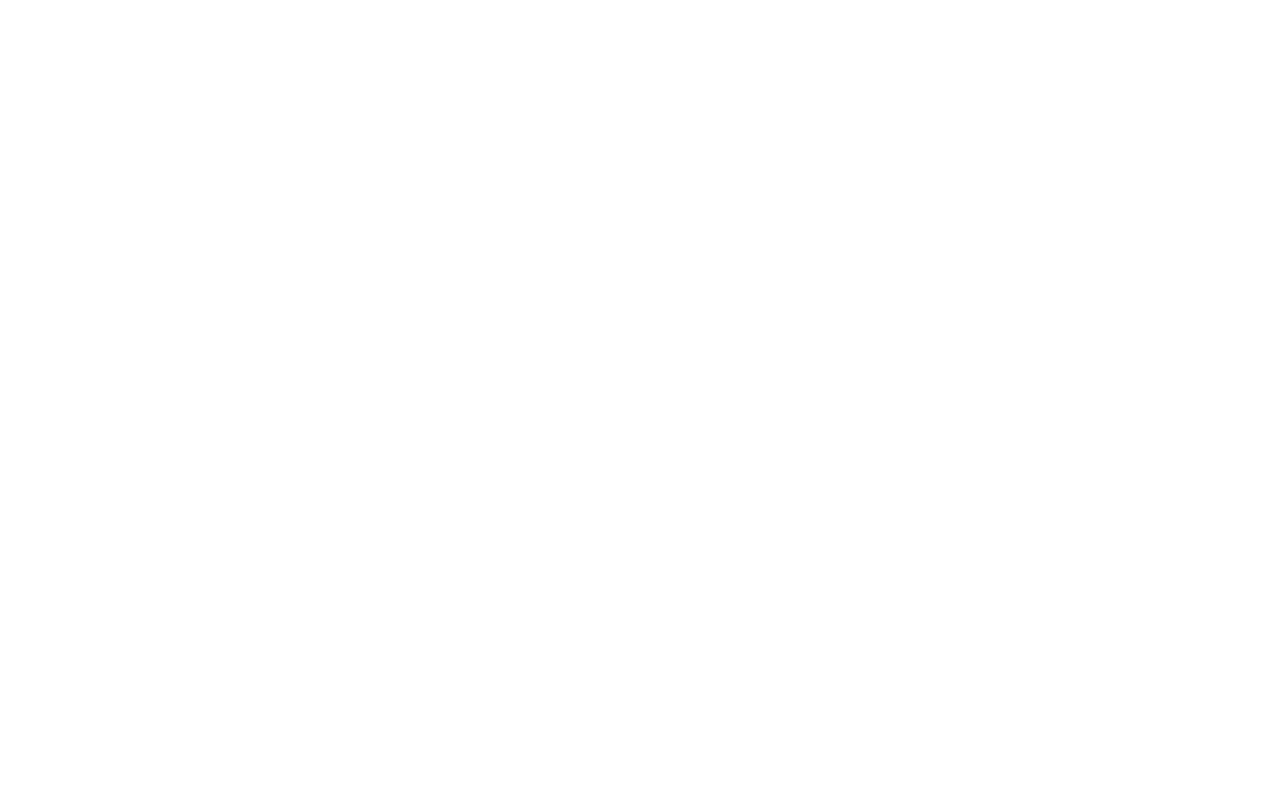
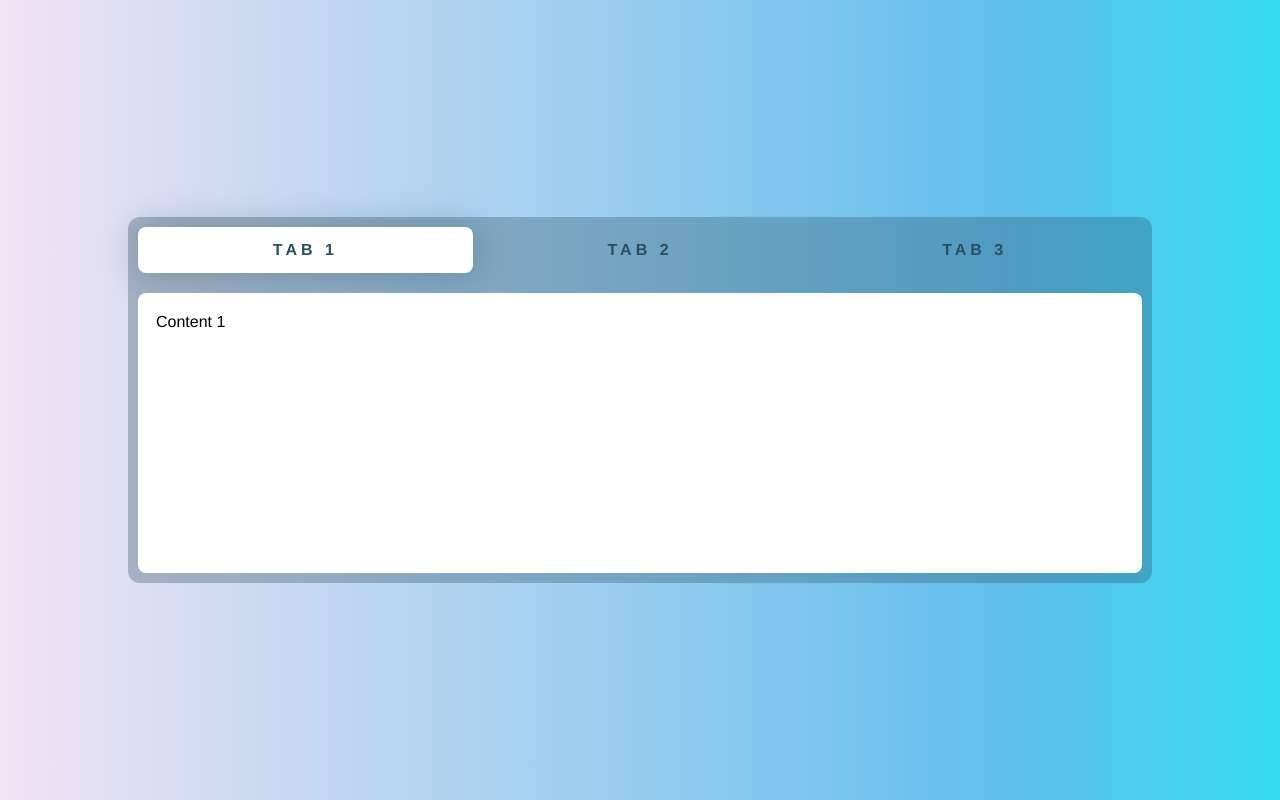
Before and after one commit to mindarc/frontend-assessment, a Vue app in the folder mindarc-exercise/: page /second in a window 1280 px wide. Before the commit this address had no page. Built offline with nearby package versions, Linux system fonts and the light colour scheme.

Commit message:
Initial addition of files for Exercise 2

```diff
--- a/mindarc-exercise/src/App.vue
+++ b/mindarc-exercise/src/App.vue
@@ -1,5 +1,6 @@
 <script setup>
 import { RouterLink, RouterView } from 'vue-router'
+import './assets/index.scss';
 </script>
 
 <template>
--- a/mindarc-exercise/src/assets/index.scss
+++ b/mindarc-exercise/src/assets/index.scss
@@ -11,6 +11,18 @@
     font-family: Helvetica, Arial, sans-serif;
 }
 
-.container--homepage {
-    @import 'first.exercise';
+.container {
+    &--homepage {
+        @import 'first.exercise';
+    }
+
+    &--responsive-tabs {
+        width: 100vw;
+        height: 100vh;
+
+        background: rgb(241,227,243);
+        background: linear-gradient(90deg, rgba(241,227,243,1) 0%, rgba(98,191,237,1) 78%, rgba(53,217,243,1) 100%);
+
+        @import 'second.exercise';
+    }
 }
--- /dev/null
+++ b/mindarc-exercise/src/assets/second.exercise.scss
@@ -0,0 +1,119 @@
+.content {
+    position: absolute;
+    width: 80%;
+    top: 50%;
+    left: 50%;
+    transform: translate(-50%, -50%);
+}
+
+.tab-accordion {
+    font-size: 1.6rem;
+
+    @media only screen and (max-width: 789px) {
+        display: none;
+    }
+
+    &__tabs {
+        display: flex;
+        flex-direction: row;
+        height: 100%;
+        position: relative;
+        background-color: rgba(43,78,97,0.32);
+        z-index: -2;
+        border-radius: 12px 12px 0 0;
+        padding: 1rem;
+    }
+
+    &__tab {
+        font-size: 1.6rem;
+        font-weight: 700;
+        text-transform: uppercase;
+        letter-spacing: 4px;
+        padding: 1.4rem 2.6rem;
+        flex: 1;
+        text-align: center;
+        color: #2b4e61;
+    }
+
+    &__indicator {
+        position: absolute;
+        background-color: #ffffff;
+        width: calc((100% - (1rem * 2)) / 3);
+        height: calc(100% - (1rem * 2));
+        border-radius: 8px;
+        z-index: -1;
+        box-shadow: 1px 1px 36px 1px rgba(43,78,97,0.32);
+
+        &--tab-2 {
+            left: calc(calc((100% - (1rem * 2)) / 3) * 1 + 1rem);
+        }
+
+        &--tab-3 {
+            left: calc(calc((100% - (1rem * 2)) / 3) * 2 + 1rem);
+        }
+    }
+
+    &__contents {
+        background-color: rgba(43,78,97,0.32);
+        border-radius: 0 0 12px 12px;
+        padding: 1rem;
+    }
+
+    &__content {
+        background-color: #ffffff;
+        padding: 2rem 1.8rem;
+        border-radius: 8px;
+        height: 30vh;
+
+        display: none;
+
+        &--active {
+            display: block;
+        }
+    }
+
+    &--mobile {
+        font-size: 1.4rem;
+        display: none;
+
+        @media only screen and (max-width: 789px) {
+            display: flex;
+            flex-direction: column;
+        }
+
+        &__item {
+            border-radius: 8px;
+            margin-bottom: 2rem;
+
+            overflow: hidden;
+
+            &--active {
+                box-shadow: 1px 1px 36px 1px rgba(43,78,97,0.32);
+
+                .tab-accordion--mobile__content {
+                    display: block;
+                }
+            }
+        }
+
+
+        &__tab {
+            background-color: #2b4e61;
+            font-size: 1.4rem;
+            font-weight: 700;
+            text-transform: uppercase;
+            letter-spacing: 4px;
+            padding: 1.4rem 2.6rem;
+            flex: 1;
+            text-align: center;
+            color: #ffffff;
+        }
+
+        &__content {
+            background-color: #ffffff;
+            padding: 2rem 1.8rem;
+            height: 30vh;
+            display: none;
+        }
+    }
+}
--- /dev/null
+++ b/mindarc-exercise/src/components/TabComponent.vue
@@ -0,0 +1,62 @@
+<template>
+    <section class="content">
+        <div class="tab-accordion">
+            <div class="tab-accordion__tabs">
+                <div class="tab-accordion__tab tab-accordion__tab--active" data-target="tab1">
+                    Tab 1
+                </div>
+                <div class="tab-accordion__tab" data-target="tab2">
+                    Tab 2
+                </div>
+                <div class="tab-accordion__tab" data-target="tab3">
+                    Tab 3
+                </div>
+                <div class="tab-accordion__indicator"></div>
+            </div>
+            <div class="tab-accordion__contents">
+                <div class="tab-accordion__content tab-accordion__content--active" data-tab="tab1">
+                    Content 1
+                </div>
+                <div class="tab-accordion__content" data-tab="tab2">
+                    Content 2
+                </div>
+                <div class="tab-accordion__content" data-tab="tab3">
+                    Content 3
+                </div>
+            </div>
+        </div>
+    </section>
+
+    <section class="content">
+        <div class="tab-accordion--mobile">
+            <div class="tab-accordion--mobile__items">
+                <div class="tab-accordion--mobile__item tab-accordion--mobile__item--active">
+                    <div class="tab-accordion--mobile__tab" data-target="tab1">
+                        Tab 1
+                    </div>
+                    <div class="tab-accordion--mobile__content" data-tab="tab1">
+                        Content 1
+                    </div>
+                </div>
+
+                <div class="tab-accordion--mobile__item">
+                    <div class="tab-accordion--mobile__tab" data-target="tab2">
+                        Tab 2
+                    </div>
+                    <div class="tab-accordion--mobile__content" data-tab="tab2">
+                        Content 2
+                    </div>
+                </div>
+
+                <div class="tab-accordion--mobile__item">
+                    <div class="tab-accordion--mobile__tab" data-target="tab3">
+                        Tab 3
+                    </div>
+                    <div class="tab-accordion--mobile__content" data-tab="tab3">
+                        Content 3
+                    </div>
+                </div>
+            </div>
+        </div>
+    </section>
+</template>
--- a/mindarc-exercise/src/router/index.js
+++ b/mindarc-exercise/src/router/index.js
@@ -1,22 +1,20 @@
 import { createRouter, createWebHistory } from 'vue-router'
 import HomeView from '../views/HomeView.vue'
+import TabView from '../views/TabView.vue'
 
 const router = createRouter({
   history: createWebHistory(import.meta.env.BASE_URL),
   routes: [
     {
       path: '/',
-      name: 'home',
+      name: 'Exercise 1',
       component: HomeView
     },
-    // {
-    //   path: '/about',
-    //   name: 'about',
-    //   // route level code-splitting
-    //   // this generates a separate chunk (About.[hash].js) for this route
-    //   // which is lazy-loaded when the route is visited.
-    //   component: () => import('../views/AboutView.vue')
-    // }
+    {
+      path: '/second',
+      name: 'Exercise 2',
+      component: TabView
+    }
   ]
 })
 
--- a/mindarc-exercise/src/views/HomeView.vue
+++ b/mindarc-exercise/src/views/HomeView.vue
@@ -1,7 +1,3 @@
-<script setup>
-import '../assets/index.scss';
-</script>
-
 <template>
   <main class="container--homepage">
     <header class="hero">
--- /dev/null
+++ b/mindarc-exercise/src/views/TabView.vue
@@ -0,0 +1,15 @@
+<script>
+import TabComponent from '../components/TabComponent.vue';
+
+export default {
+    components: {
+        TabComponent
+    }
+}
+</script>
+
+<template>
+    <main class="container--responsive-tabs">
+        <TabComponent/>
+    </main>
+</template>
```
